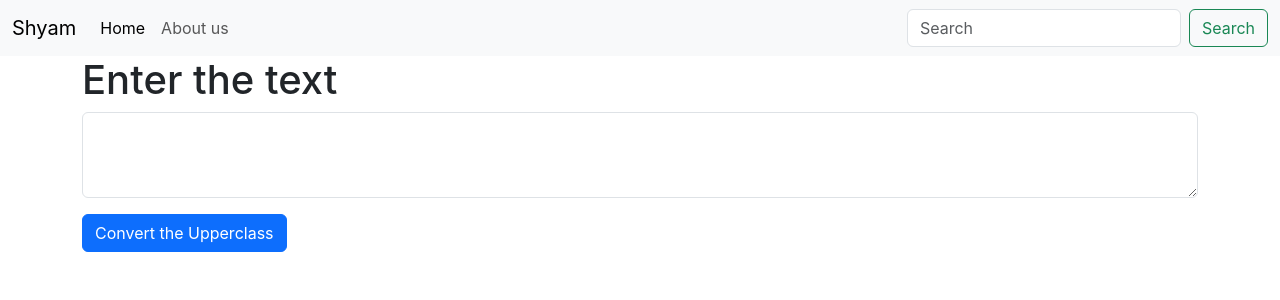
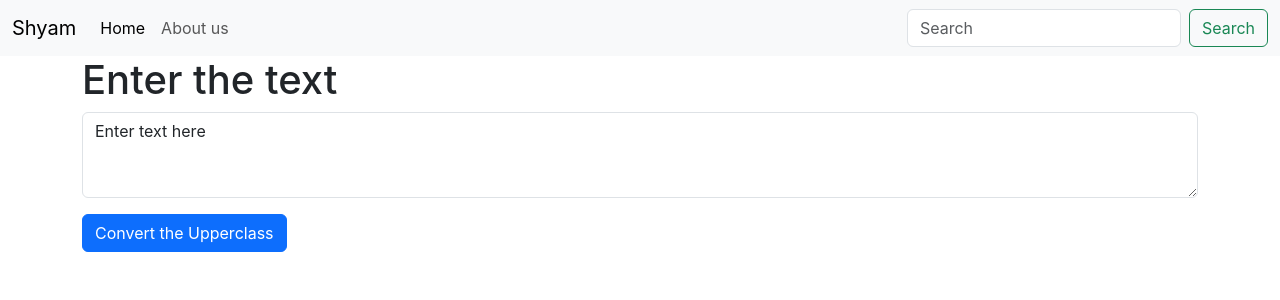
Before and after one commit to Shyam2824/fluffy-fiesta, a React (Create React App) app: page / in a window 1280 px wide. Shown: the top 300 px of the page. Built offline with nearby package versions, Linux system fonts and the light colour scheme.

Commit message:
textform

```diff
--- a/src/components/TextForm.js
+++ b/src/components/TextForm.js
@@ -1,13 +1,23 @@
-import React from 'react'
+import React, {useState} from 'react'
 
 export default function TextForm(props) {
+    const handdleit= ()=>{
+        console.log("UpperCase Coverted" + text);
+        let newtext= text.toUpperCase();
+        setText(newtext)
+    }
+    const HanddleOnChange= (event)=>{
+        console.log("On change the text");
+        setText(event.target.value)
+    }
+    const [text, setText] = useState('Enter text here');
   return (
         <div>
-            <h1>{props.heading}</h1>
+            <h1>{props.heading}  </h1>
                 <div className="mb-3">
-                    <textarea className="form-control" id="My box" rows="3"></textarea>
+                    <textarea className="form-control" value={text} onChange={HanddleOnChange} id="My box" rows="3"></textarea>
                 </div>
-            <button className="btn btn-primary"> Convert the Upperclass</button>
+            <button className="btn btn-primary" onClick={handdleit}> Convert the Upperclass</button>
         </div>
     )
 }
```
